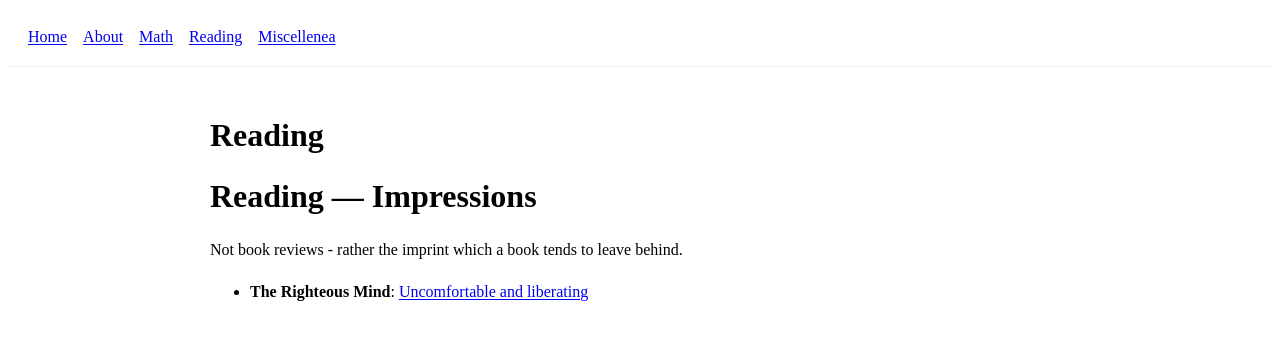
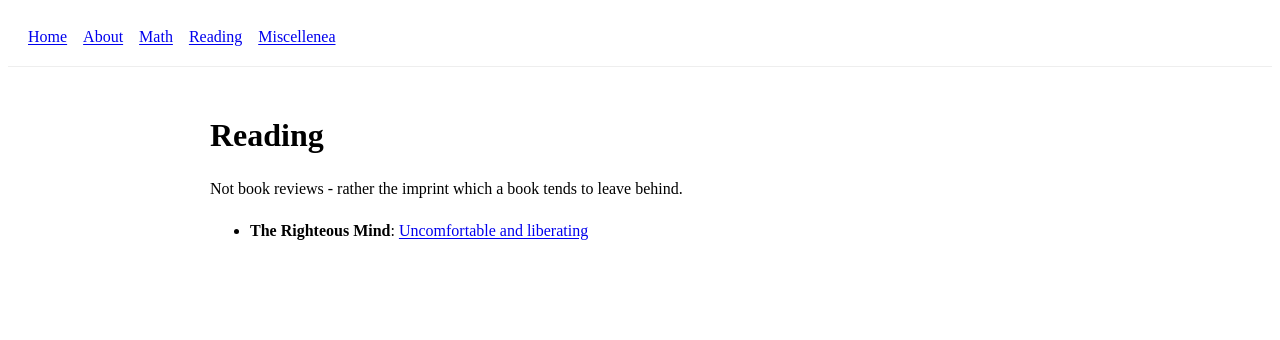
Before and after one commit to KevinDayve/KevinDayve.github.io, a Jekyll site: the page built from reading.md, in a window 1280 px wide. Shown: the top 340 px of the page. Built offline with Jekyll 4.4.1, drawn with Linux system fonts in a browser that asks for light colours.

Commit message:
beautify

```diff
--- a/reading.md
+++ b/reading.md
@@ -3,7 +3,7 @@ layout: default
 title: Reading
 permalink: /reading
 ---
-# Reading — Impressions
+
 Not book reviews - rather the imprint which a book tends to leave behind.
 
 - **The Righteous Mind**: [Uncomfortable and liberating](/reading/righteous_mind.md)
```
